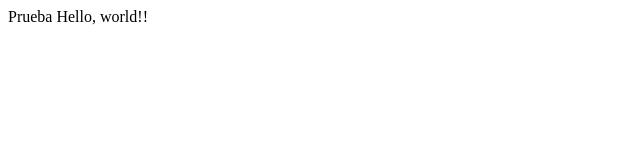
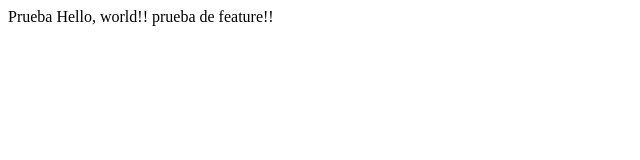
Before and after one commit to marceloc78/lecture1, a plain HTML site: page index.html in a window 1280 px wide. Shown: the whole page, without its empty margins (0-640 px from the left). Drawn offline with Linux system fonts and the light colour scheme.

Commit message:
grabar en feature

```diff
--- a/index.html
+++ b/index.html
@@ -3,5 +3,6 @@
     <HEAD>Prueba</HEAD>
     <body>
         Hello, world!!
+        prueba de feature!!
     </body>
 </HTML>
```
